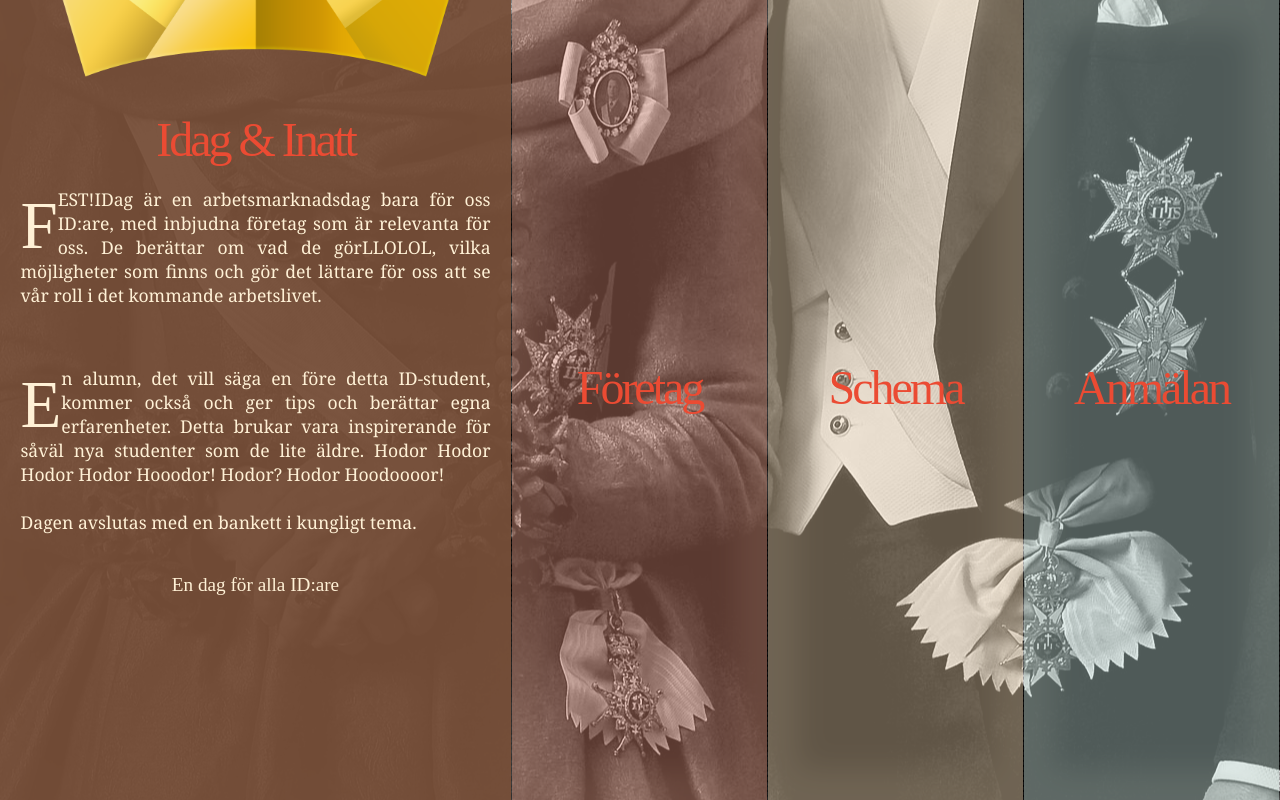
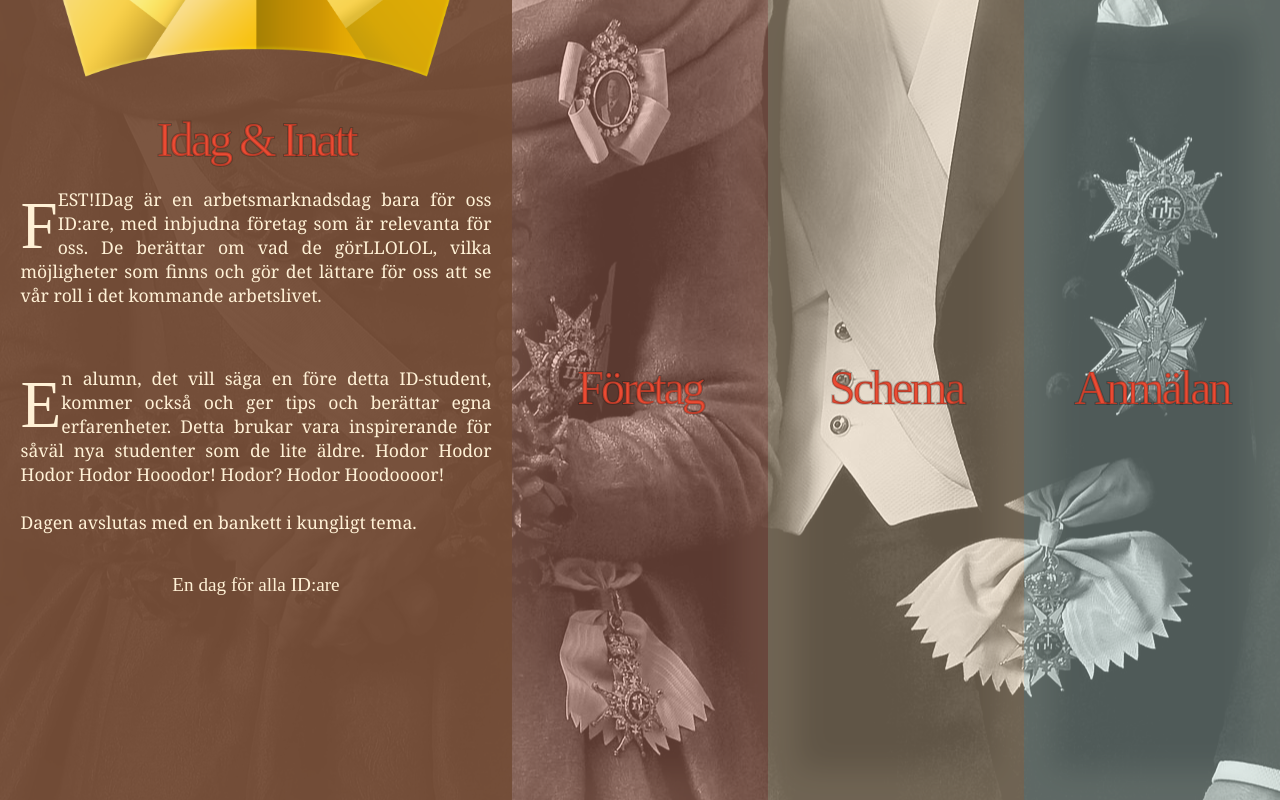
Before and after one commit to afberg/IdagInatt, a PHP site: page / in a window 1280 px wide. Run offline with PHP 8.4, Linux system fonts and the light colour scheme; some web fonts are replaced.

Commit message:
Border/Fonts
Edited borders and font smoothing

```diff
--- a/style.css
+++ b/style.css
@@ -43,17 +43,7 @@ html, body {
 	height:100%;
 	margin:0px;
 	float:left;
-	transition:color 1.5s, background-color 1.5s;
-	box-sizing:border-box;
-  	-moz-box-sizing:border-box;
-  	-webkit-box-sizing:border-box;
 
-  	border-style:dashed;
-  	border-color:rgba(53,53,53, 0.3);
-  	border-width: 1px;
-	border-top:none;
-	border-bottom:none;
-	border-left:none;
 
 }
 .activeDivider{
@@ -139,6 +129,7 @@ h1{
 	margin-bottom: 0px;
 	margin-top:0px;
 	letter-spacing: -3px;
+	-webkit-text-stroke: 2px rgba(0,0,0,0.2)
 }
 
 
@@ -328,8 +319,6 @@ p{
 
 		width: 100%;
 		height:25%;
-		border-right:none;
-		border-bottom:dashed 1px rgba(53,53,53, 0.3);;
 	}
 	#wrapper{
 		height:320%;
```
